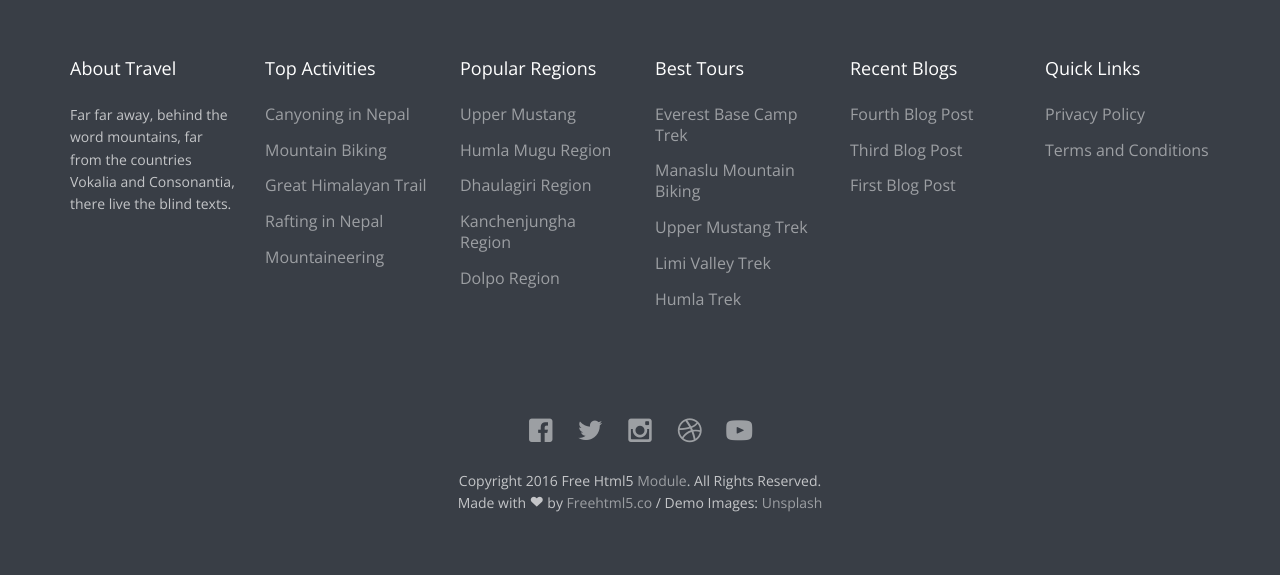
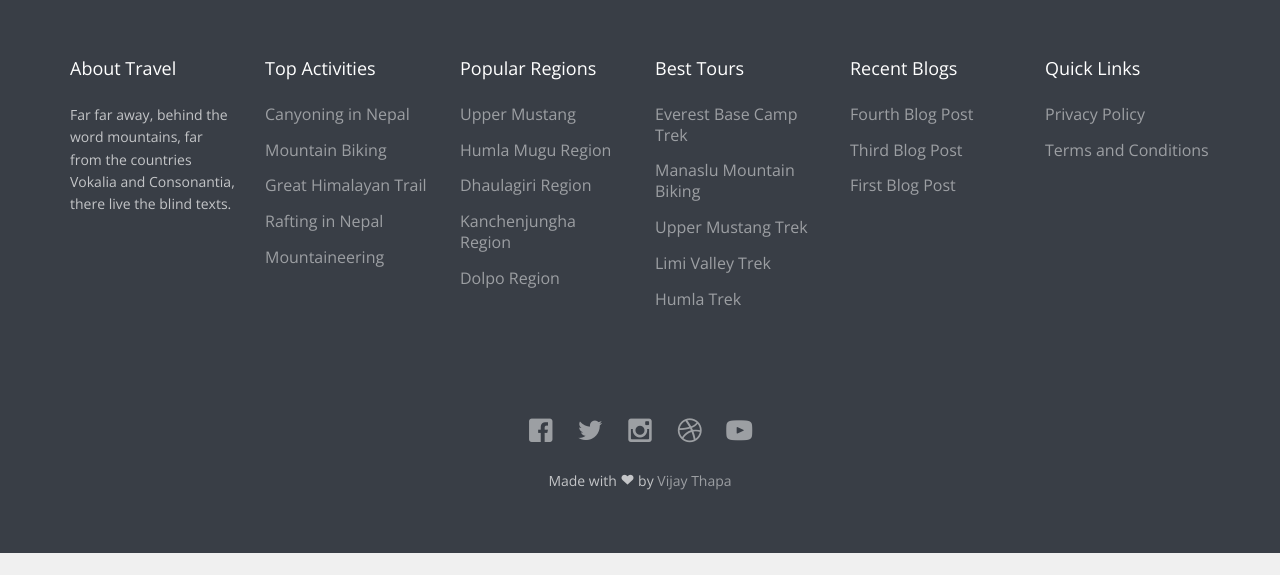
Before and after one commit to vijaythapa333/django-travel-lite, a Django app: a page that uses templates/head.html in a window 1280 px wide. Shown: the part 3149-3724 px from the top of the page. After the commit the page ends 3702 px from the top, so only its background shows below. Run offline with Django 3.2, Linux system fonts and the light colour scheme; data comes from the database, SQL or seed files in the repository; some libraries are stand-ins or nearby versions; some web fonts are replaced.

Commit message:
Cleaned Header and Footer

```diff
--- a/templates/footer.html
+++ b/templates/footer.html
@@ -63,7 +63,7 @@
 									<a href="{{ socialmedia.socialmedia_url }}" title="{{ socialmedia.socialmedia_title }}" target="_blank"><i class="{{ socialmedia.socialmedia_icon }}"></i></a>
 								{% endfor %}
 							</p>
-							<p>Copyright 2016 Free Html5 <a href="#">Module</a>. All Rights Reserved. <br>Made with <i class="icon-heart3"></i> by <a href="http://freehtml5.co/" target="_blank">Freehtml5.co</a> / Demo Images: <a href="https://unsplash.com/" target="_blank">Unsplash</a></p>
+							<p>Made with <i class="icon-heart3"></i> by <a href="https://linktr.ee/vijaythapa" target="_blank">Vijay Thapa</a></p>
 						</div>
 					</div>
 					{% endif %}
--- a/templates/head.html
+++ b/templates/head.html
@@ -7,11 +7,15 @@
 	<head>
 	<meta charset="utf-8">
 	<meta http-equiv="X-UA-Compatible" content="IE=edge">
-	<title>Travel &mdash; 100% Free Fully Responsive HTML5 Template by FREEHTML5.co</title>
+
+	{% block meta_content %}
+	{% endblock meta_content %}
+
+	<title>Travel and Tour Website with Django</title>
 	<meta name="viewport" content="width=device-width, initial-scale=1">
-	<meta name="description" content="Free HTML5 Template by FREEHTML5.CO" />
-	<meta name="keywords" content="free html5, free template, free bootstrap, html5, css3, mobile first, responsive" />
-	<meta name="author" content="FREEHTML5.CO" />
+	<meta name="description" content="Search Engine Optimized and Mobile Responsive Dynamic Website with Django." />
+	<meta name="keywords" content="travel, tour, travel website, tour website, django" />
+	<meta name="author" content="Vijay Thapa" />
 
 
 
```
